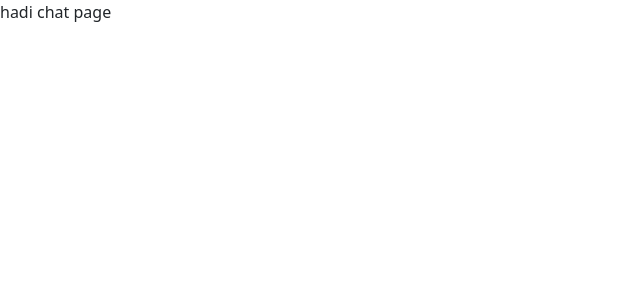
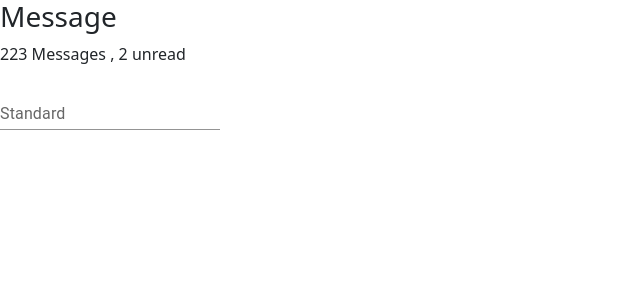
Before and after one commit to developython14/react_django_app, a React (Create React App) app in the folder frontend/: page /chat in a window 1280 px wide. Shown: the top 300 px of the page, without its empty margins (0-640 px from the left). Built offline with nearby package versions, Linux system fonts and the light colour scheme.

Commit message:
work on react parts

```diff
--- a/frontend/src/pages/chat/chat.js
+++ b/frontend/src/pages/chat/chat.js
@@ -6,13 +6,20 @@ import { Offcanvas
 } from 'reactstrap';
 
 import _Navbar from '../shared_componant/navbar';
+import TextField from '@mui/material/TextField';
 
 
 function Chat (){
 
     return (
-        <div>
-        <p>hadi chat page</p>
+        <div className='d-flex flex-row'>
+            <div className='section1'>
+                <h3>Message</h3>
+                <p>223 Messages , 2 unread</p>
+                <TextField id="standard-basic" label="Standard" variant="standard" />
+            </div>
+            <div className='section2'></div>
+
         </div>
 
     )
```
